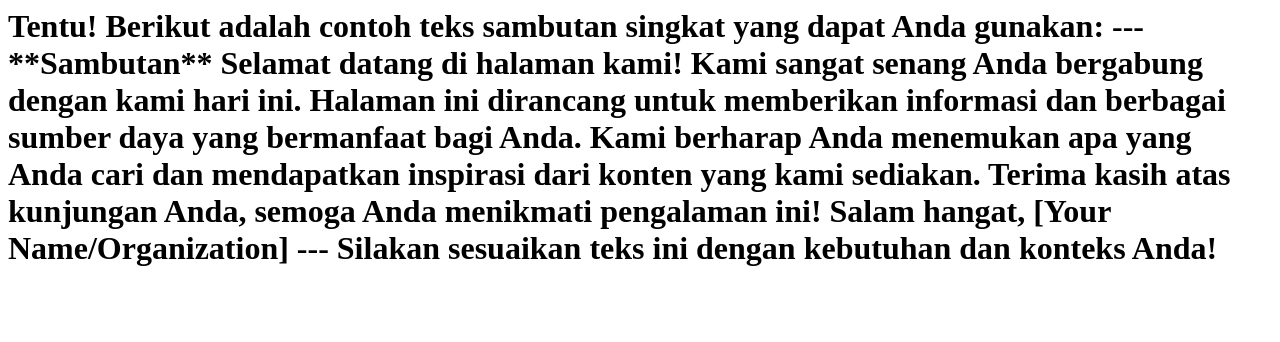
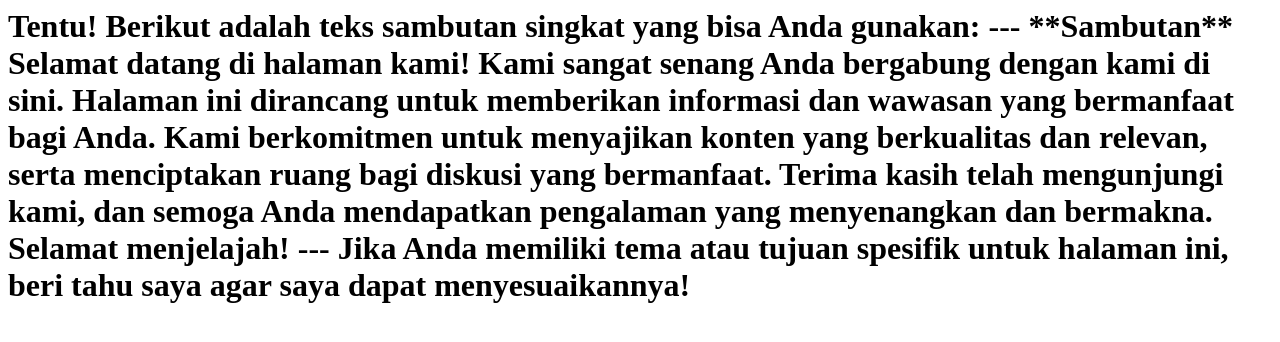
Before and after one commit to aziz-nuri/deep, a plain HTML site: page index.html in a window 1280 px wide. Drawn offline with Linux system fonts and the light colour scheme.

Commit message:
deploy: 8ca9a3151d62b74a1420b0b6017439170b1988ef

```diff
--- a/index.html
+++ b/index.html
@@ -1,14 +1,13 @@
-<h1>Tentu! Berikut adalah contoh teks sambutan singkat yang dapat Anda gunakan:
+<h1>Tentu! Berikut adalah teks sambutan singkat yang bisa Anda gunakan:
 
 ---
 
 **Sambutan**
 
-Selamat datang di halaman kami! Kami sangat senang Anda bergabung dengan kami hari ini. Halaman ini dirancang untuk memberikan informasi dan berbagai sumber daya yang bermanfaat bagi Anda. Kami berharap Anda menemukan apa yang Anda cari dan mendapatkan inspirasi dari konten yang kami sediakan. Terima kasih atas kunjungan Anda, semoga Anda menikmati pengalaman ini!
+Selamat datang di halaman kami! Kami sangat senang Anda bergabung dengan kami di sini. Halaman ini dirancang untuk memberikan informasi dan wawasan yang bermanfaat bagi Anda. Kami berkomitmen untuk menyajikan konten yang berkualitas dan relevan, serta menciptakan ruang bagi diskusi yang bermanfaat. Terima kasih telah mengunjungi kami, dan semoga Anda mendapatkan pengalaman yang menyenangkan dan bermakna.
 
-Salam hangat,
-[Your Name/Organization]
+Selamat menjelajah!
 
 ---
 
-Silakan sesuaikan teks ini dengan kebutuhan dan konteks Anda!</h1>
+Jika Anda memiliki tema atau tujuan spesifik untuk halaman ini, beri tahu saya agar saya dapat menyesuaikannya!</h1>
```
